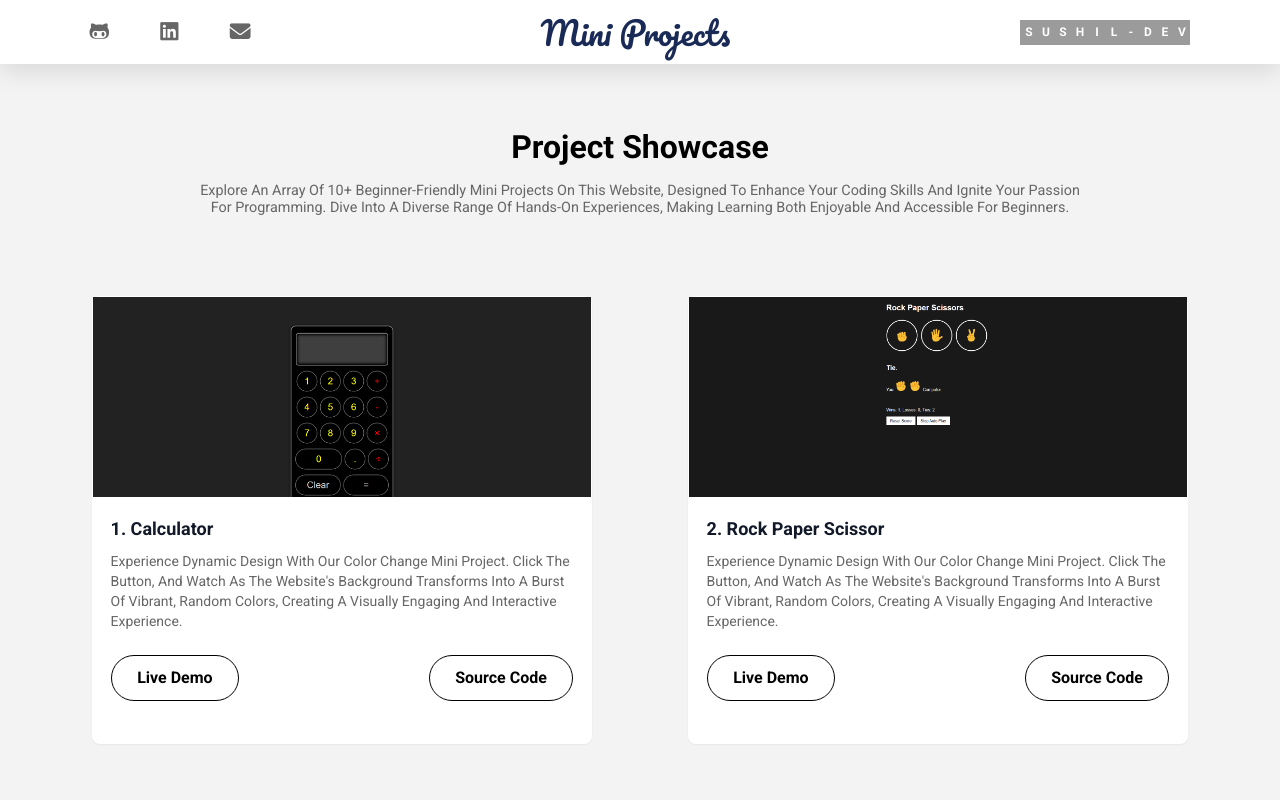
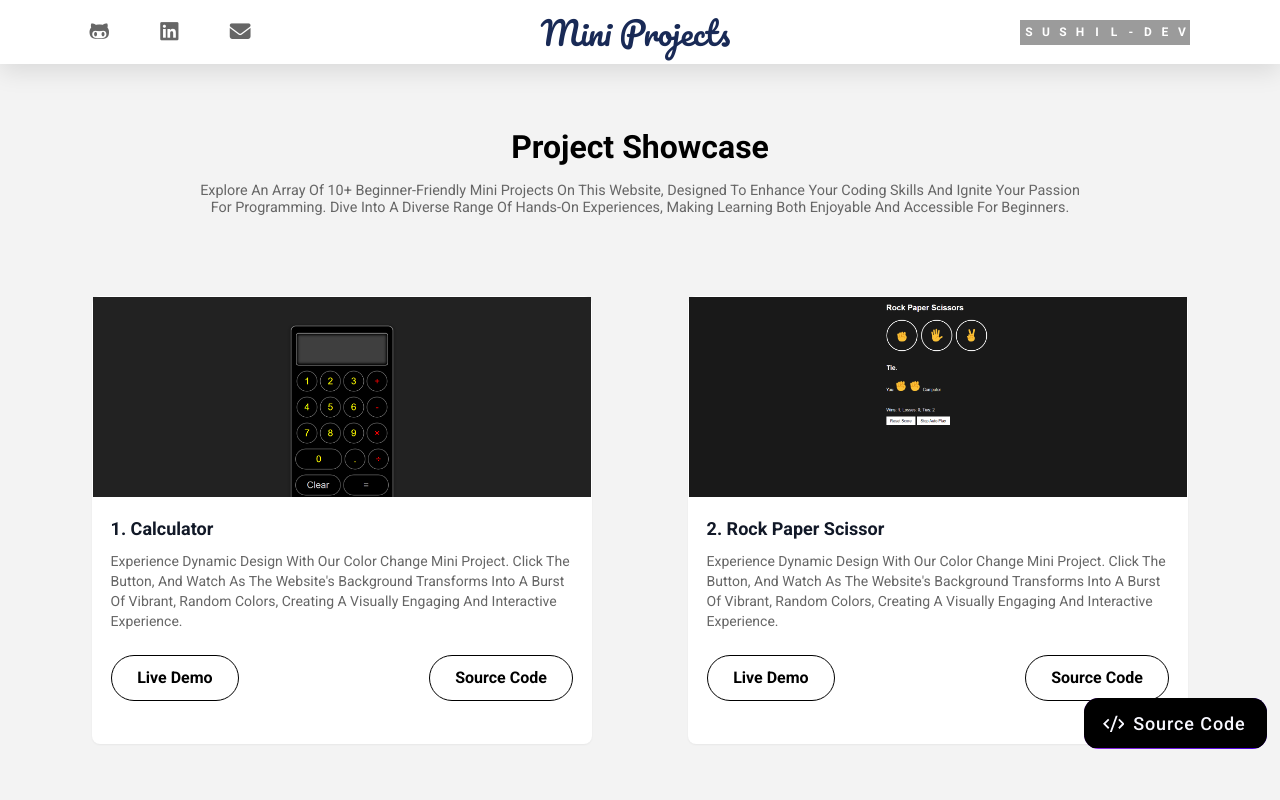
Before and after one commit to sachu0dev/my-mini-projects, a plain HTML site: page index.html in a window 1280 px wide. Shown: the top 800 px of the page. Drawn offline with Linux system fonts and the light colour scheme.

Commit message:
added source code button

```diff
--- a/00-landing-page/style.css
+++ b/00-landing-page/style.css
@@ -476,3 +476,69 @@ footer{
   }
 
 }
+
+
+
+.source-code{
+  position: fixed;
+  right: 1vw;
+  bottom: 4vw;
+  z-index: 1000000;
+}
+
+
+.cssbuttons-io {
+  position: relative;
+  font-family: inherit;
+  font-weight: 500;
+  font-size: 18px;
+  letter-spacing: 0.05em;
+  border-radius: 0.8em;
+  cursor: pointer;
+  border: none;
+  background: linear-gradient(to right, #8e2de2, #4a00e0);
+  color: ghostwhite;
+  overflow: hidden;
+}
+
+.cssbuttons-io svg {
+  width: 1.2em;
+  height: 1.2em;
+  margin-right: 0.5em;
+}
+
+.cssbuttons-io span {
+  position: relative;
+  z-index: 10;
+  transition: color 0.4s;
+  display: inline-flex;
+  align-items: center;
+  padding: 0.8em 1.2em 0.8em 1.05em;
+}
+
+.cssbuttons-io::before,
+.cssbuttons-io::after {
+  position: absolute;
+  top: 0;
+  left: 0;
+  width: 100%;
+  height: 100%;
+  z-index: 0;
+}
+
+.cssbuttons-io::before {
+  content: "";
+  background: #000;
+  width: 120%;
+  left: -10%;
+  transform: skew(30deg);
+  transition: transform 0.4s cubic-bezier(0.3, 1, 0.8, 1);
+}
+
+.cssbuttons-io:hover::before {
+  transform: translate3d(100%, 0, 0);
+}
+
+.cssbuttons-io:active {
+  transform: scale(0.95);
+}
--- a/index.html
+++ b/index.html
@@ -99,6 +99,22 @@
       <h4>Copyright @2023 Designed by <span>Sushil</span></h4>
     </div>
   </footer>
+  <div class="source-code">
+    <a href="https://github.com/sachu0dev/15-mini-JavaScript-projects" target="_blank">
+      <button class="cssbuttons-io">
+        <span
+          ><svg viewBox="0 0 24 24" xmlns="http://www.w3.org/2000/svg">
+            <path d="M0 0h24v24H0z" fill="none"></path>
+            <path
+              d="M24 12l-5.657 5.657-1.414-1.414L21.172 12l-4.243-4.243 1.414-1.414L24 12zM2.828 12l4.243 4.243-1.414 1.414L0 12l5.657-5.657L7.07 7.757 2.828 12zm6.96 9H7.66l6.552-18h2.128L9.788 21z"
+              fill="currentColor"
+            ></path>
+          </svg>
+          Source Code</span
+        >
+      </button>
+    </a>
+  </div>
   <!-- script links -->
   <script src="00-landing-page/app.js"></script>
 </body>
```
